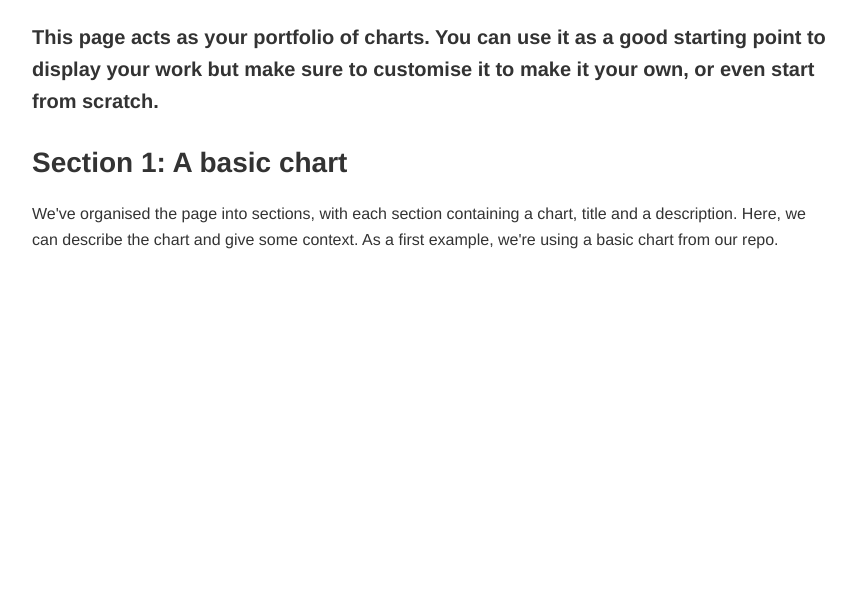
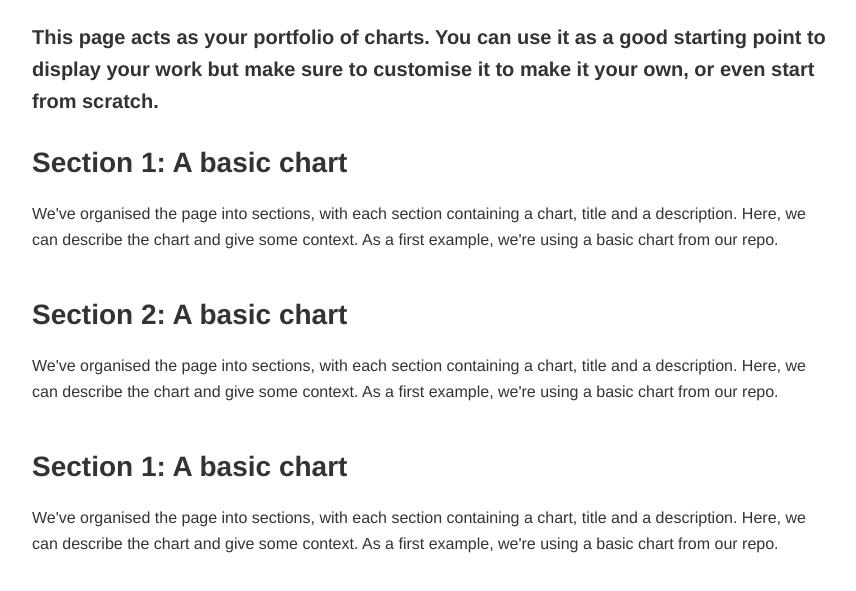
Before and after one commit to miswilson/miswilson.github.io, a plain HTML site: page index.html in a window 1280 px wide. Shown: the part 177-768 px from the top of the page, without its empty margins (208-1064 px from the left). Drawn offline with Linux system fonts and the light colour scheme; a script that the page names is missing.

Commit message:
Add files via upload

```diff
--- a/index.html
+++ b/index.html
@@ -67,6 +67,28 @@
         <figure id="Location1"></figure> <!-- we give it an id so we can put a vega-lite graph here with VegaEmbed -->
     </section>
 
+    <section>
+        <div class="chart-description">
+            <h2>Section 2: A basic chart</h2>
+            <p> <!-- This is a paragraph, it's the main way to display text on a web page -->
+                We've organised the page into sections, with each section containing a chart, title and a description. Here, we can describe the chart and give some context.
+                As a first example, we're using a basic chart from our repo.
+            </p>
+        </div>
+        <figure id="Location2"></figure> <!-- we give it an id so we can put a vega-lite graph here with VegaEmbed -->
+    </section>
+
+    <section>
+        <div class="chart-description">
+            <h2>Section 1: A basic chart</h2>
+            <p> <!-- This is a paragraph, it's the main way to display text on a web page -->
+                We've organised the page into sections, with each section containing a chart, title and a description. Here, we can describe the chart and give some context.
+                As a first example, we're using a basic chart from our repo.
+            </p>
+        </div>
+        <figure id="Location3"></figure> <!-- we give it an id so we can put a vega-lite graph here with VegaEmbed -->
+    </section>
+
     <!-- Do you want to add more sections? -->
         <!-- Try copying pasting the section above -->
         <!-- You'll need to change the id of the figure "<figure id="Location3"... -->
@@ -78,10 +100,13 @@
         // This is a comment in JavaScript - it's a different language to HTML and CSS
 
         let figure_1_spec = "https://raw.githubusercontent.com/EconomicsObservatory/courses/main/2/s2_chart2.json"; // We're storing the URL of the graph we want to display in a variable
-                                                                                                                    // You should have a spec for a graph in this same folder. Just specify its name here, e.g. let figure_1_spec = "chart1.json"
+        let figure_2_spec = "wk1_chart1.json"; // We're storing the URL of the graph we want to display in a variable
+        let figure_3_spec = "wk1_chart2.json"
+        // You should have a spec for a graph in this same folder. Just specify its name here, e.g. let figure_1_spec = "chart1.json"
 
         vegaEmbed('#Location1', figure_1_spec) // We're using the vegaEmbed function to put a graph in the element with id figure_1
-
+        vegaEmbed('#Location2', figure_2_spec)
+        vegaEmbed('#Location3', figure_3_spec)
         // Do you want to add more graphs?
         // try defining a new variable for figure_3_spec, adding VegaEmbed for Location3, and adding a new section in the HTML
         // e.g.
```
